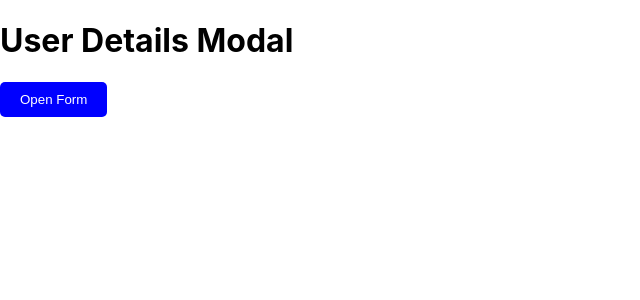
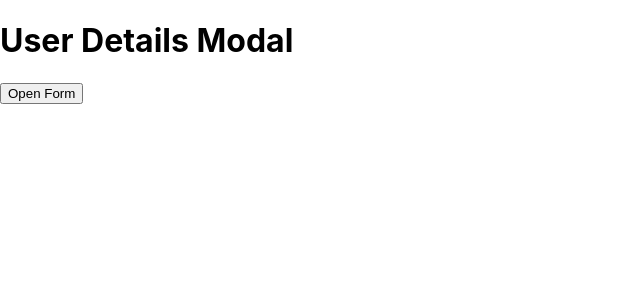
Before and after one commit to mebangit123/xmodal, a React (Create React App) app: page / in a window 1280 px wide. Shown: the top 300 px of the page, without its empty margins (0-640 px from the left). Built offline with nearby package versions, Linux system fonts and the light colour scheme; the HTML template or start-up script is replaced by a standard one.

Commit message:
refractor modal

```diff
--- a/src/App.js
+++ b/src/App.js
@@ -8,14 +8,17 @@ import { useState } from "react";
 
 function App() {
 
-  // const [isOpen, setIsOpen] = useState(false);
+  const [isOpen, setIsOpen] = useState(false);
 
   return (
     <>
-      <Home />
-      {/* <ModalWrapper isOpen={isOpen} setIsOpen={setIsOpen}>
+       <h1>User Details Modal</h1>
+        <button onClick={() => setIsOpen(true)}>Open Form</button>
+
+      {/* <Home /> */}
+      <ModalWrapper isOpen={isOpen} setIsOpen={setIsOpen}>
         <UserForm setIsOpen={setIsOpen}/>
-      </ModalWrapper> */}
+      </ModalWrapper>
     </>
   );
 }
```
